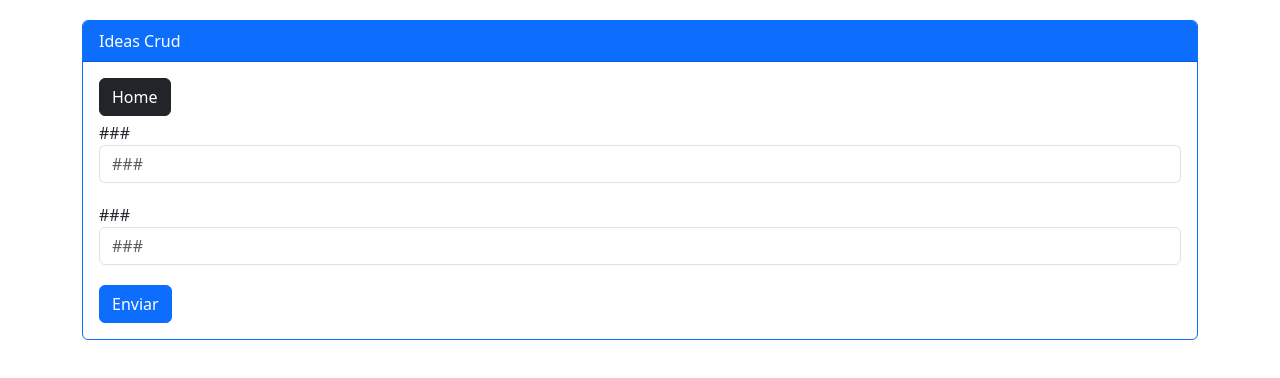
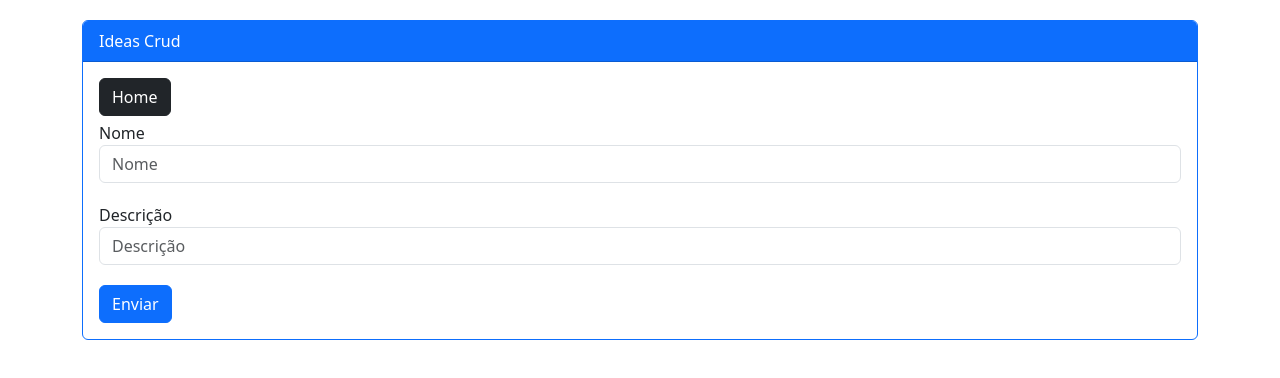
Before and after one commit to Adyson-Lima/erlideas_frontend, a React (Create React App) app: page /newupdate/0 in a window 1280 px wide. Shown: the top 378 px of the page. Built offline with nearby package versions, Linux system fonts and the light colour scheme.

Commit message:
27° commit - logica saveOrUpdate implementada

```diff
--- a/src/pages/NewUpdate/index.js
+++ b/src/pages/NewUpdate/index.js
@@ -1,8 +1,57 @@
 import { Link, useNavigate, useParams } from "react-router-dom";
 import React,{useState, useEffect} from "react";
-// import api from '../../services/api';
+import api from '../../services/api';
 
 export default function NewUpdate(){
+
+  const[name, setName] = useState('');
+  const[description, setDescription] = useState('');
+  const navigate = useNavigate();
+
+  const{idea_id} = useParams();
+
+  async function saveOrUpdate(e){
+    e.preventDefault();
+
+    const data = {name, description};
+
+    if (idea_id === '0') {
+      try {
+        await api.post('api/v1/ideas', data, {});
+        navigate('/');
+      } catch (error) {
+        alert('Erro ao salvar!')
+      }
+    } else {
+      try {
+        await api.patch(`api/v1/ideas/${idea_id}`, data, {});
+        navigate('/');
+      } catch (error) {
+        alert("Erro ao atualizar!");
+      }
+    }
+  }
+
+  // carrega ragistro especifico na api e seta dados para update
+  async function loadIdea(){
+    try {
+      const response = await api.get(`api/v1/ideas/${idea_id}`,{});
+      setName(response.data.name);
+      setDescription(response.data.description);
+    } catch (error) {
+      alert('Erro ao buscar dados na api!');
+      navigate('/');
+    }
+  }
+
+  // chama loadIdea para preencher form
+  useEffect(() => {
+    if (idea_id === '0') {
+      return;
+    } else {
+      loadIdea();
+    }
+  }, [idea_id]);
 
   return(
     <div data-testid="mycard" className="card border-primary" style={{marginTop: '20px'}} >
@@ -14,20 +63,22 @@
         <Link data-testid="mylink" className="btn btn-dark"
         style={{marginBottom: '5px'}} to="/">Home</Link>
 
-        <form data-testid="myform">
+        <form data-testid="myform" onSubmit={saveOrUpdate}>
 
           <div className="form-group">
-            <label htmlFor="###">###</label>
-            <input data-testid="input1" id="###" type="text"
+            <label htmlFor="name">Nome</label>
+            <input data-testid="input1" id="name" type="text"
             style={{marginBottom: '20px'}} className="form-control"
-            placeholder="###"></input>
+            placeholder="Nome" value={name}
+            onChange={e => setName(e.target.value)}></input>
           </div>
 
           <div className="form-group">
-            <label htmlFor="###">###</label>
-            <input data-testid="input2" id="###" type="text"
+            <label htmlFor="description">Descrição</label>
+            <input data-testid="input2" id="description" type="text"
             style={{marginBottom: '20px'}} className="form-control"
-            placeholder="###"></input>
+            placeholder="Descrição" value={description}
+            onChange={e => setDescription(e.target.value)}></input>
           </div>
 
           <button data-testid="btnenviar" type="submit"
```
